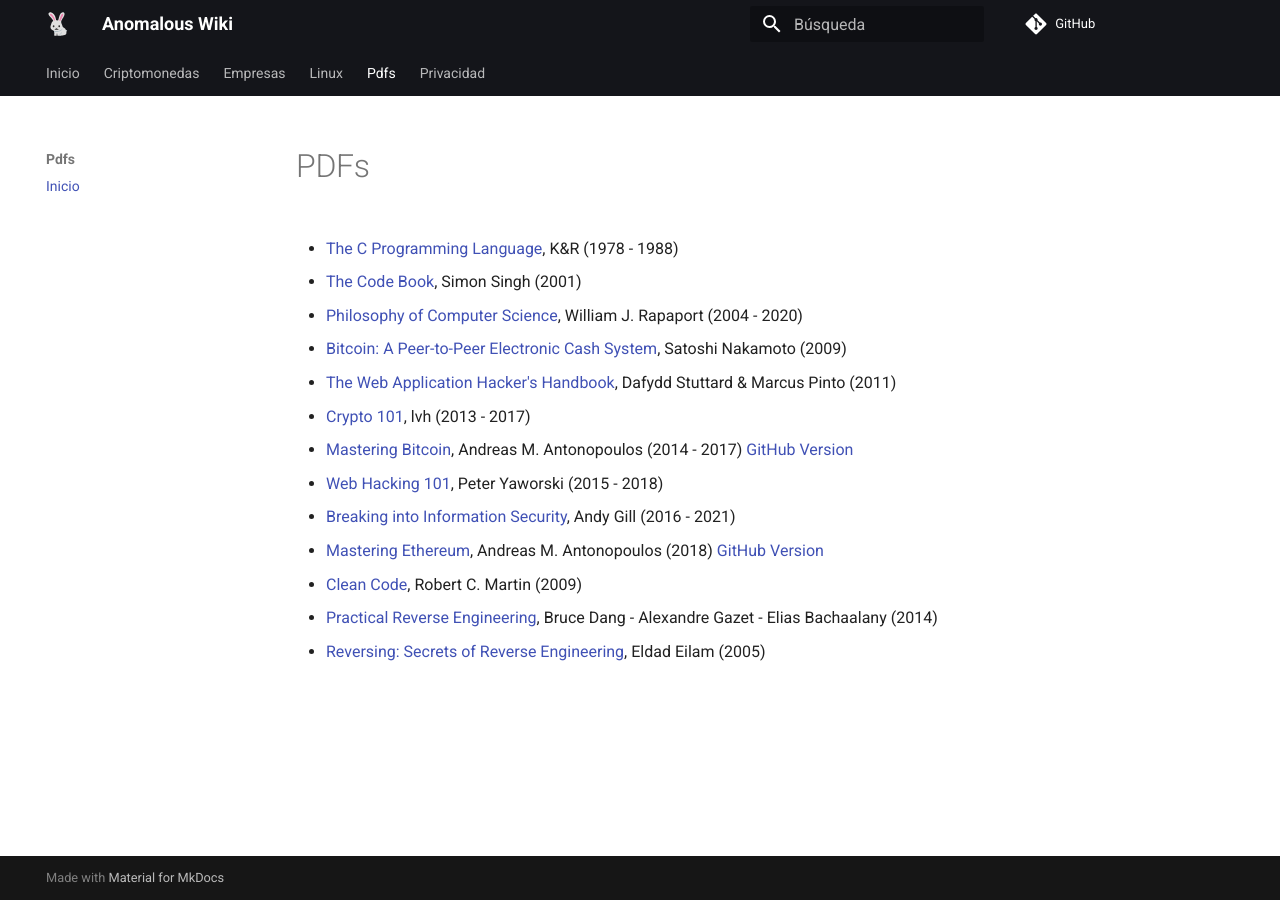
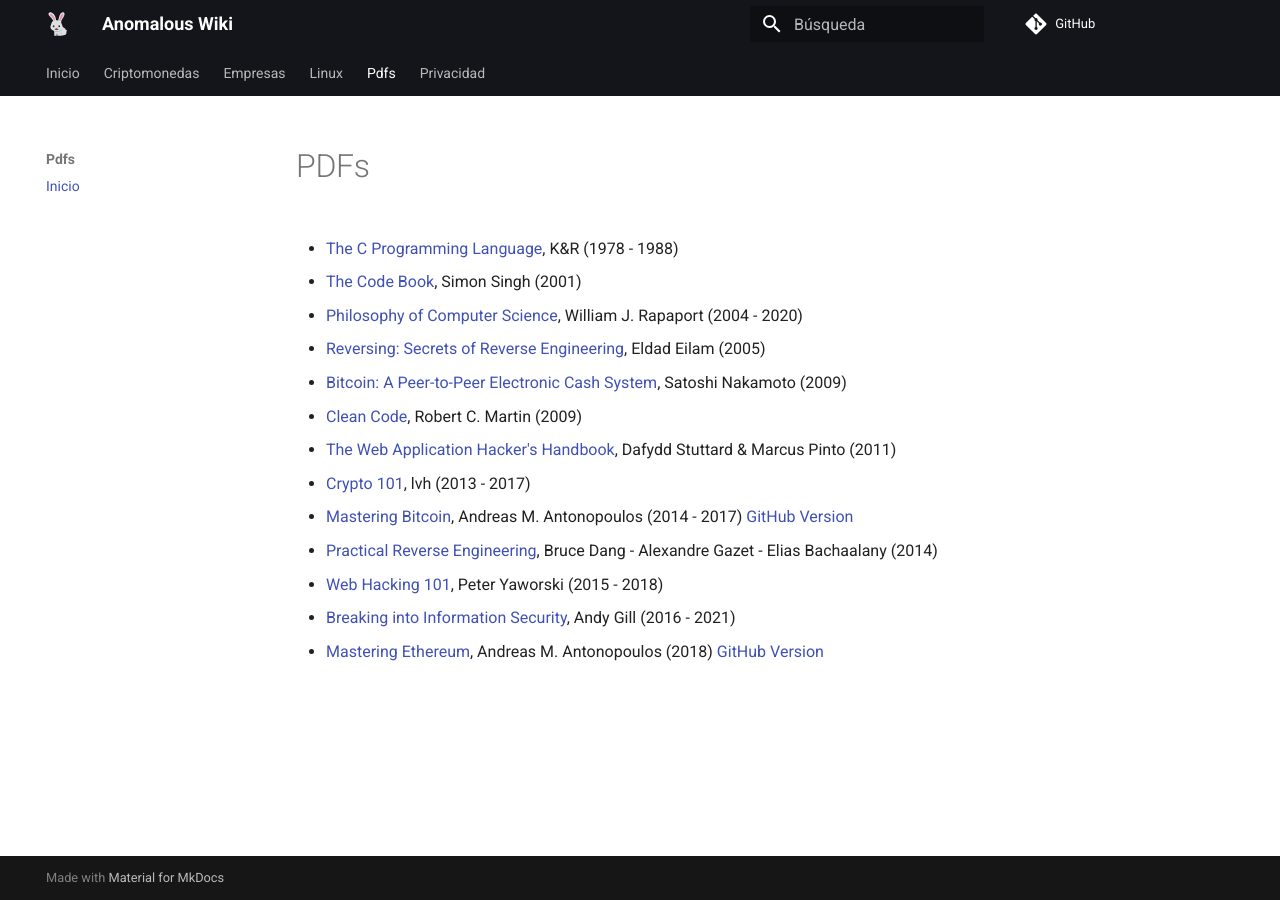
Before and after one commit to anomalouscode/wiki, an MkDocs documentation site: the page built from docs/pdfs/index.md, in a window 1280 px wide. Built offline with MkDocs 1.6.1 and Material for MkDocs 9.7.7, drawn with Linux system fonts in a browser that asks for light colours; comment, search, counter and statistics services are not loaded; part of the change alters nothing that is shown.

```diff
--- a/docs/pdfs/index.md
+++ b/docs/pdfs/index.md
@@ -10,7 +10,11 @@ title: Inicio
 
 - [Philosophy of Computer Science](phics.pdf), William J. Rapaport (2004 - 2020)
 
+- [Reversing: Secrets of Reverse Engineering](reversing.pdf), Eldad Eilam (2005)
+
 - [Bitcoin: A Peer-to-Peer Electronic Cash System](bitcoin.pdf), Satoshi Nakamoto (2009)
+
+- [Clean Code](clean-code.pdf), Robert C. Martin (2009)
 
 - [The Web Application Hacker's Handbook](the-web-application-hackers-handbook.pdf), Dafydd Stuttard & Marcus Pinto (2011)
 
@@ -18,14 +22,10 @@ title: Inicio
 
 - [Mastering Bitcoin](mastering-bitcoin.pdf), Andreas M. Antonopoulos (2014 - 2017) [GitHub Version](https://github.com/bitcoinbook/bitcoinbook)
 
+- [Practical Reverse Engineering](practical-reverse-engineering.pdf), Bruce Dang - Alexandre Gazet - Elias Bachaalany (2014)
+
 - [Web Hacking 101](web-hacking-101.pdf), Peter Yaworski (2015 - 2018)
 
 - [Breaking into Information Security](ltr101-breaking-into-infosec.pdf), Andy Gill (2016 - 2021)
 
 - [Mastering Ethereum](mastering-ethereum.pdf), Andreas M. Antonopoulos (2018) [GitHub Version](https://github.com/ethereumbook/ethereumbook)
-
-- [Clean Code](clean-code.pdf), Robert C. Martin (2009)
-
-- [Practical Reverse Engineering](practical-reverse-engineering.pdf), Bruce Dang - Alexandre Gazet - Elias Bachaalany (2014)
-
-- [Reversing: Secrets of Reverse Engineering](reversing.pdf), Eldad Eilam (2005)
```
